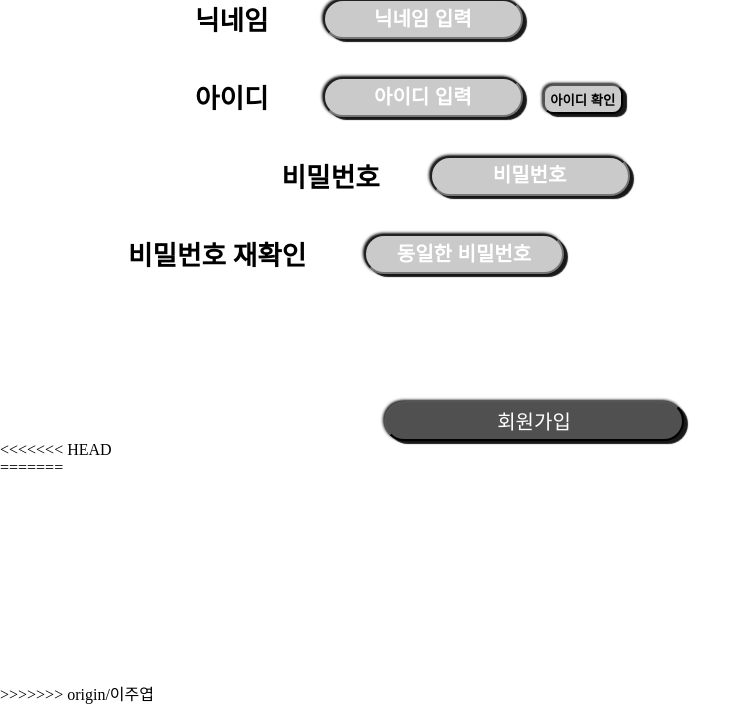
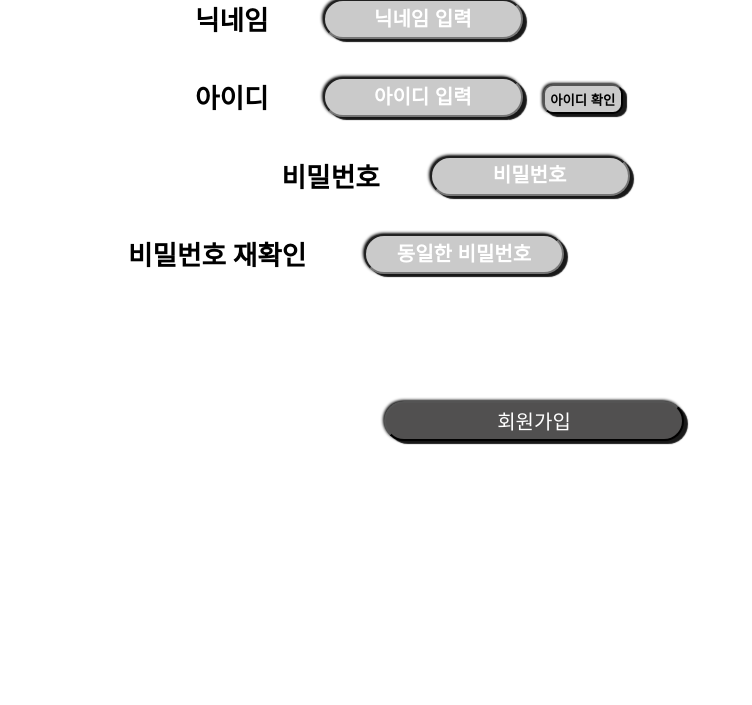
Before and after one commit to LeeJY0116/CPMS, a Django app: template CPMS/CPMSproject/CPMSapp/templates/signup.html in a window 1280 px wide. Shown: the part 416-1121 px from the top of the page, without its empty margins (0-752 px from the left). After the commit the page ends 861 px from the top, so only its background shows below. Run offline with Django 3.2, Linux system fonts and the light colour scheme; the template is opened without the code that fills it, so the values that code supplies are empty; some libraries are stand-ins or nearby versions.

Commit message:
주엽 + 승철 충돌 부분 수정  login.html -> <button>회원가입 부분 css 적용 안됨 확인 (수정 필요)

```diff
--- a/CPMS/CPMSproject/CPMSapp/static/login.css
+++ b/CPMS/CPMSproject/CPMSapp/static/login.css
@@ -40,13 +40,9 @@
     font-size: 15pt;
 }
 
-<<<<<<< HEAD
-.login_button , .login > button{
-=======
 .login_button,
 .login>form>button {
     box-shadow: 3px 2px 1px rgba(0, 0, 0, 0.7), -1px -1px 3px rgba(0, 0, 0, 1);
->>>>>>> origin/이주엽
     margin-top: 20px;
     background: #72F7BF;
     width: 400px;
--- a/CPMS/CPMSproject/CPMSapp/templates/index.html
+++ b/CPMS/CPMSproject/CPMSapp/templates/index.html
@@ -6,7 +6,7 @@
     <title>CPMS</title>
     <link rel="stylesheet" href="../static/main.css">
     {% load static %}
-    <link rel="stylesheet" href="{% static " main.css" %}">/
+    <link rel='stylesheet' type="text/css" href="{% static 'main.css' %}" />
 </head>
 
 <body>
--- a/CPMS/CPMSproject/CPMSapp/templates/login.html
+++ b/CPMS/CPMSproject/CPMSapp/templates/login.html
@@ -7,12 +7,12 @@
     <meta name="viewport" content="width=device-width, initial-scale=1.0">
     <title>CPMS_login</title>
     <link rel="stylesheet" href="../static/login.css">
+    {% load static %}
     <link rel='stylesheet' type="text/css" href="{% static 'login.css' %}" />
 </head>
 
 <body>
     <header>
-<<<<<<< HEAD
         <div class="head" style="width: 100%;">
                 <li>
                     <!-- 뒤로가기 링크 -->
--- a/CPMS/CPMSproject/CPMSapp/templates/signup.html
+++ b/CPMS/CPMSproject/CPMSapp/templates/signup.html
@@ -53,13 +53,8 @@
         </div>
 
     </form>
-<<<<<<< HEAD
-
-    <footer>
-=======
 
     <footer style="margin-top: 16%;">
->>>>>>> origin/이주엽
         <div class="container col-lg-4 home_bottom_banner"
             style="margin-left: 0px; margin-right: 0px; padding-left: 0px; padding-right: 0px;">
             <ins class="kakao_ad_area" style="display:none;" data-ad-unit="DAN-8rGrafz8kofQLWhf" data-ad-width="320"
```
